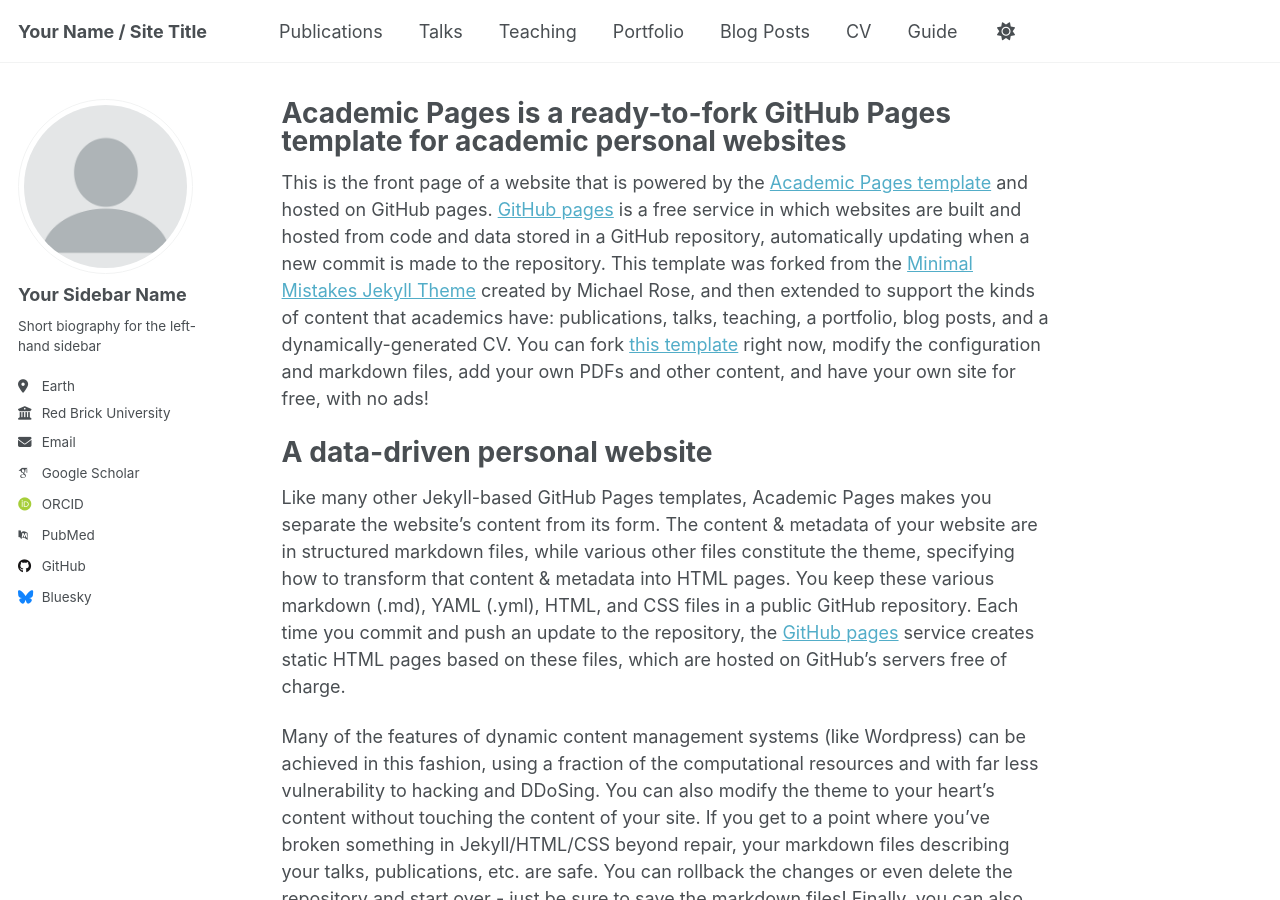
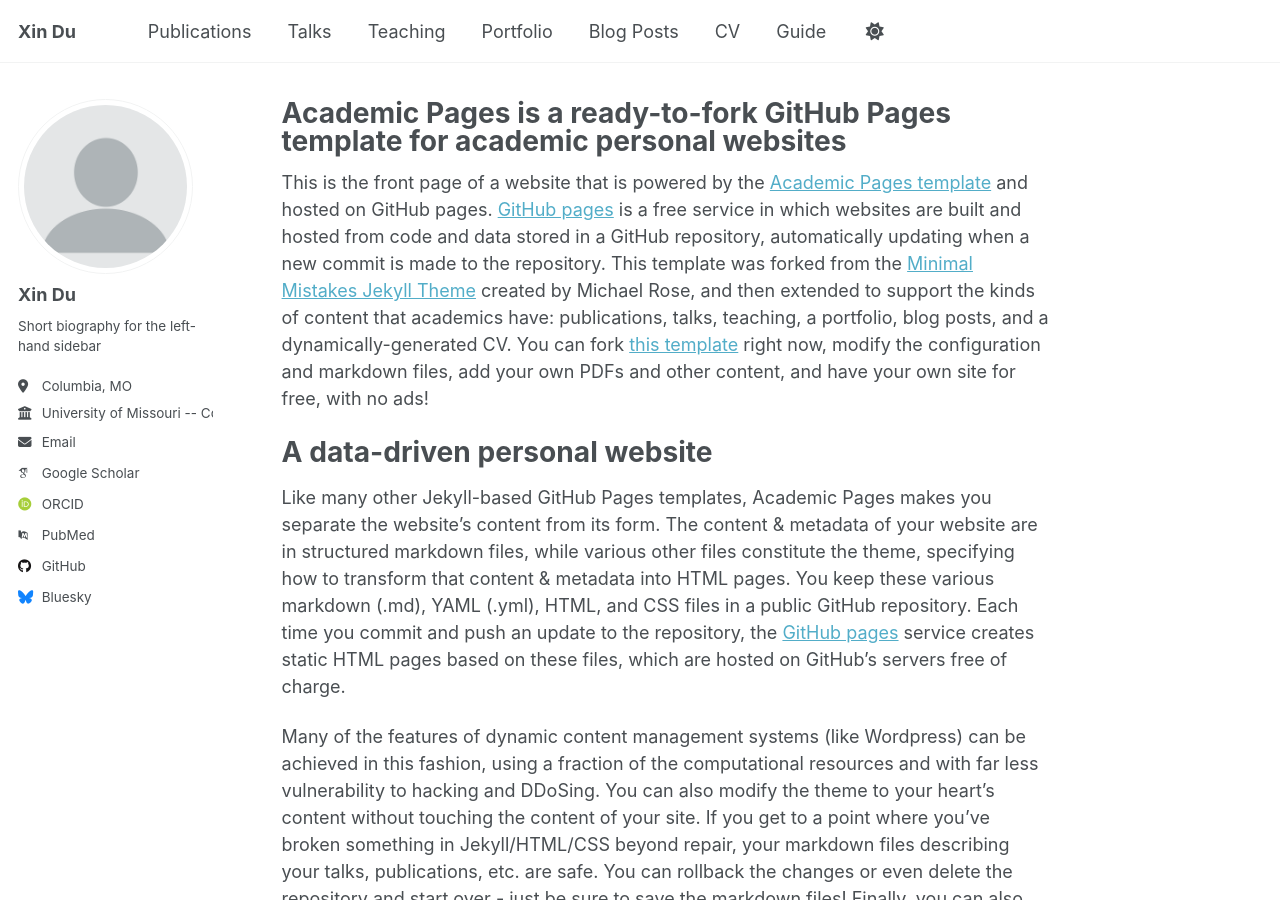
Before and after one commit to dux1n4real/dux1n4real.github.io, a Jekyll site: the page built from _pages/about.md, in a window 1280 px wide and 900 px high. Built offline with Jekyll 4.4.1, drawn with Linux system fonts in a browser that asks for light colours; some web fonts are replaced.

Commit message:
Update personal information in _config.yml

```diff
--- a/_config.yml
+++ b/_config.yml
@@ -9,13 +9,13 @@
 # Basic Site Settings
 locale                   : "en-US"
 site_theme               : "default"
-title                    : "Your Name / Site Title"
+title                    : "Xin Du"
 title_separator          : "-"
 name                     : &name "Your Name"
-description              : &description "personal description"
-url                      : https://academicpages.github.io # the base hostname & protocol for your site e.g. "https://[your GitHub username].github.io"
+description              : &description "PhD Student in Economics, University of Missouri -- Columbia"
+url                      : https://dux1n4real.github.io # the base hostname & protocol for your site e.g. "https://[your GitHub username].github.io"
 baseurl                  : "" # the subpath of your site, e.g. "/blog"
-repository               : "academicpages/academicpages.github.io"
+repository               : "dux1n4real/dux1n4real.github.io"
 
 # Site Author - The following control what appear as part of the author content on the side bar.
 #               If a field is blank the icon and link will not appear, otherwise it will be shown.
@@ -23,19 +23,19 @@ repository               : "academicpages/academicpages.github.io"
 author:
   # Biographic information
   avatar           : "profile.png"
-  name             : "Your Sidebar Name"
+  name             : "Xin Du"
   pronouns         : # example: "she/her"
   bio              : "Short biography for the left-hand sidebar"
-  location         : "Earth"
-  employer         : "Red Brick University"
+  location         : "Columbia, MO"
+  employer         : "University of Missouri -- Columbia"
   uri              : # URL
-  email            : "none@example.org"
+  email            : "xin.du@missouri.edu"
 
   # Academic websites
   arxiv            : # URL - Update with the correct link to your profile
-  googlescholar    : "https://scholar.google.com/citations?user=PS_CX0AAAAAJ"
+  googlescholar    : "https://scholar.google.com/citations?user=NvNE53kAAAAJ"
   impactstory      : # URL
-  orcid            : "http://orcid.org/yourorcidurl"
+  orcid            : "https://orcid.org/my-orcid?orcid=0009-0009-6687-4193"
   semantic         : # URL
   pubmed           : "https://www.ncbi.nlm.nih.gov/pubmed/?term=john+snow"
   researchgate     : # URL
```
